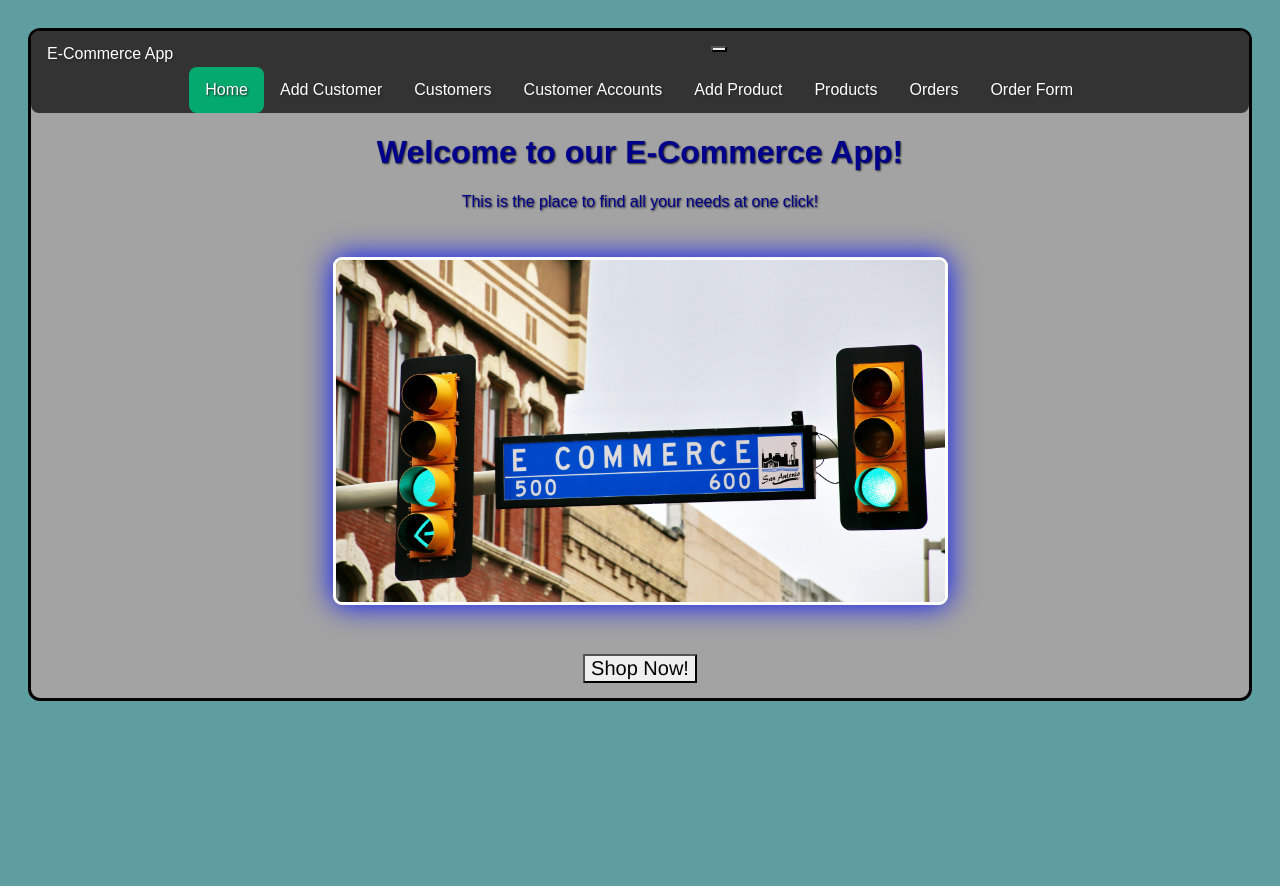
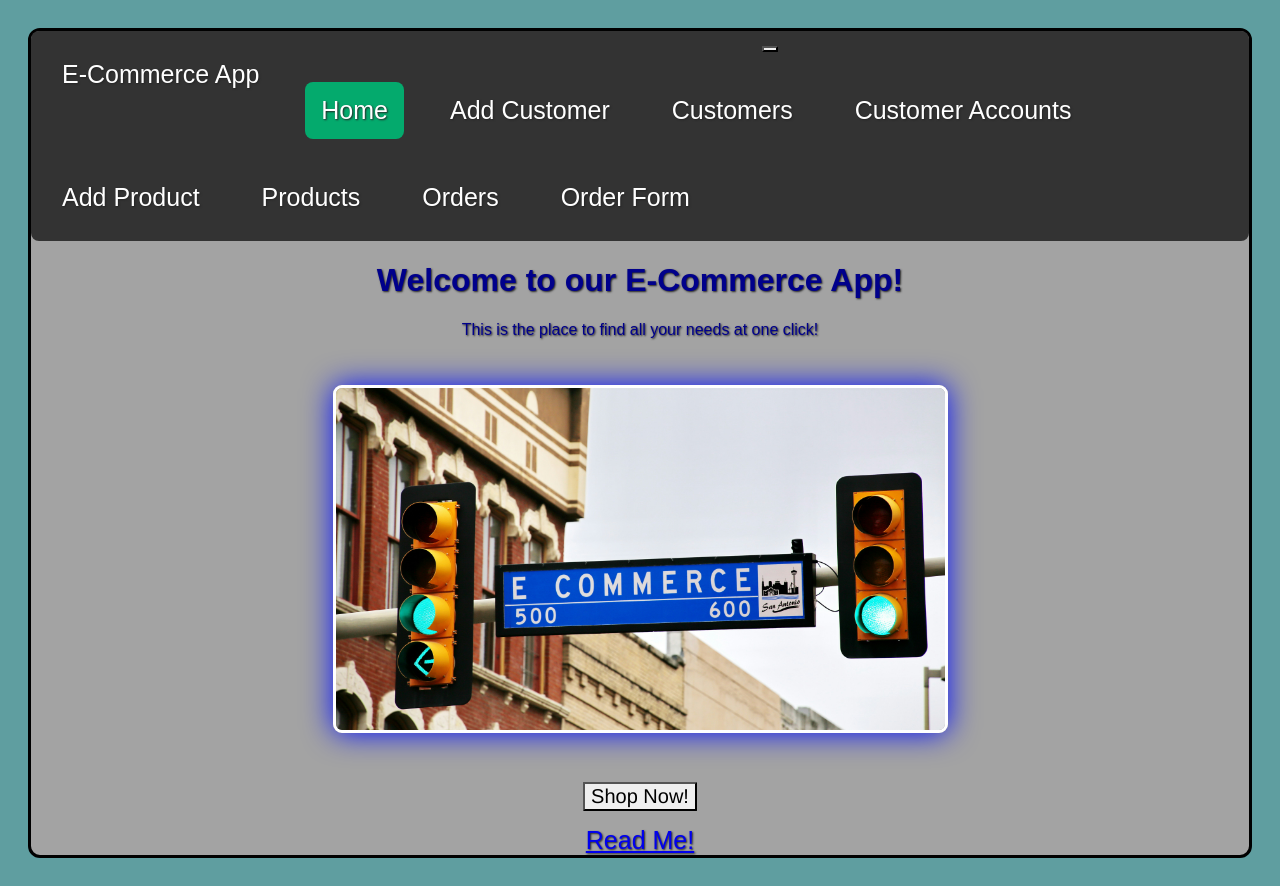
Before and after one commit to CurtisjPierce39/Mini-Project-E-commerce-API-Final-Mini-Project, a React (Vite) app: page / in a window 1280 px wide. Before the commit the page ends 800 px from the top, so only its background shows below. Built offline with nearby package versions, Linux system fonts and the light colour scheme; no server answers.

Commit message:
add initial description

```diff
--- a/src/App.jsx
+++ b/src/App.jsx
@@ -74,6 +74,7 @@ function App() {
         <Route path='/products' element={<ProductList products={products} onEditProduct={handleEditProduct} onProductDeleted={handleProductDeleted}/>} />
         <Route path='*' element={<NotFound />} />
       </Routes>
+
     </div>
   );
 }
--- a/src/AppStyles.css
+++ b/src/AppStyles.css
@@ -125,3 +125,9 @@ div img {
     max-width: 50%;
     height: auto;
 }
+
+a {
+    font-size: 25px;
+    margin: 15px;
+    padding: 20px;
+}
--- a/src/components/HomePage.jsx
+++ b/src/components/HomePage.jsx
@@ -8,8 +8,8 @@ function HomePage() {
             <h1>Welcome to our E-Commerce App!</h1>
             <p>This is the place to find all your needs at one click!</p>
             <img src="./src/components/img/e-commerce.jpg" className="img-fluid" alt="e-commerce image" /><br></br>
-            <Button variant="primary" onClick={() => navigate(`/orders`)} className="me-2">Shop Now!</Button>
-
+            <Button variant="primary" onClick={() => navigate(`/orders`)} className="me-2">Shop Now!</Button><br></br>
+            <a href="READme.md">Read Me!</a>
         </div>
         )
 }
```
